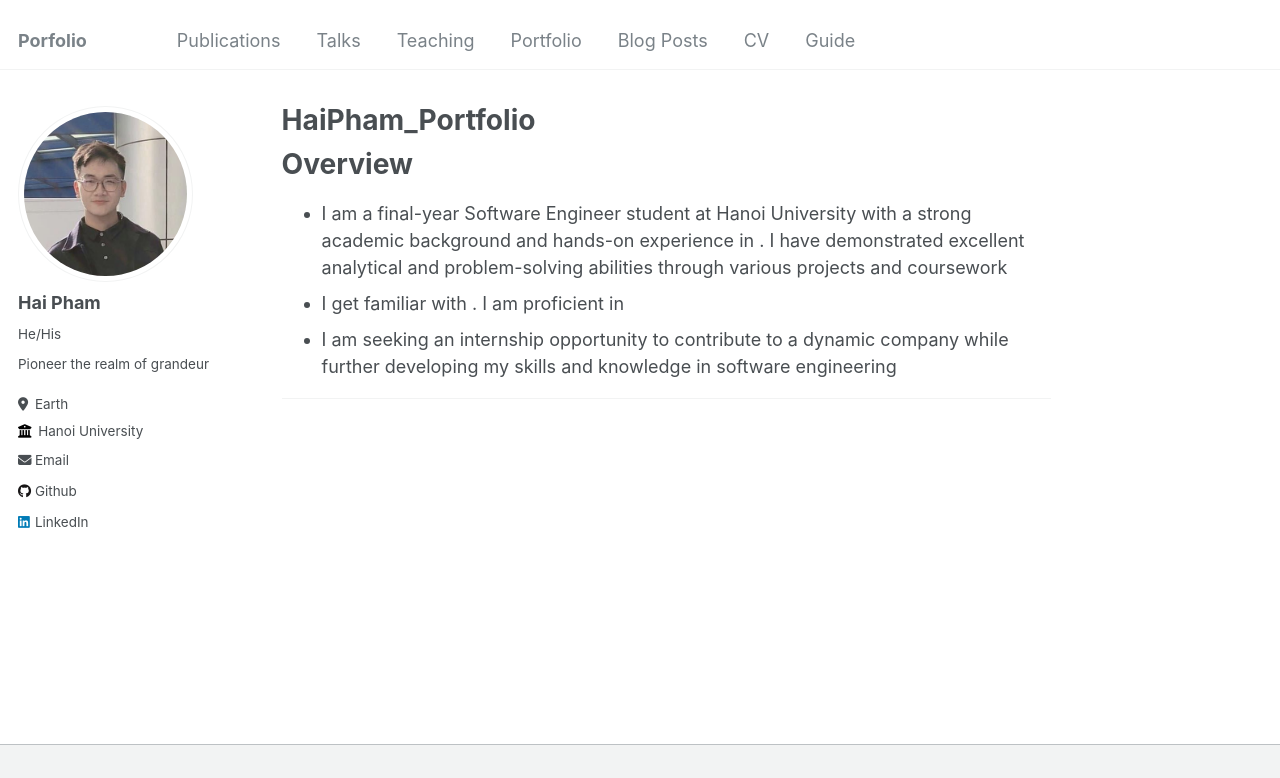
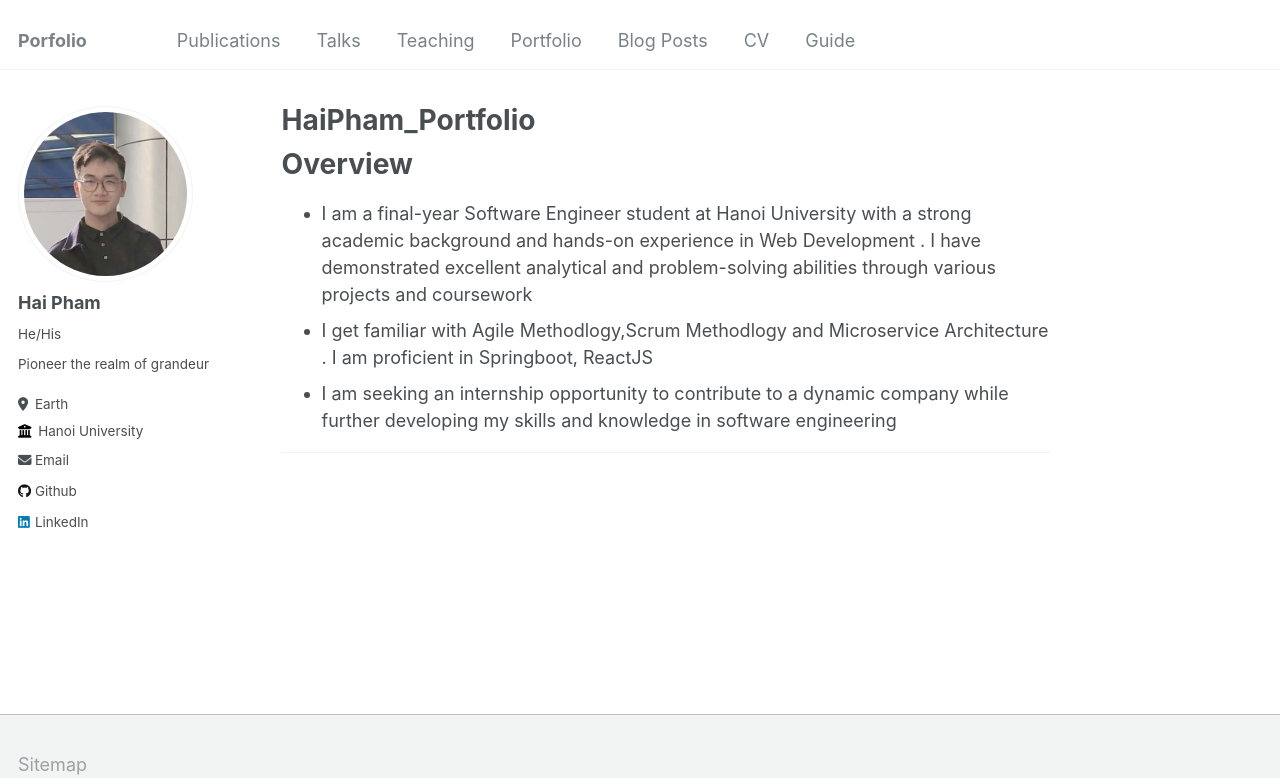
Before and after one commit to phamhaicnttk21/phamhaicnttk21.github.io, a Jekyll site: the page built from _pages/about.md, in a window 1280 px wide. Shown: the top 778 px of the page. Built offline with Jekyll 4.4.1, drawn with Linux system fonts in a browser that asks for light colours; some of the changed text lies outside the part shown; grey boxes are pictures that could not be loaded.

```diff
--- a/_config.yml
+++ b/_config.yml
@@ -118,7 +118,7 @@ yandex_site_verification:
 
 # Social Sharing
 twitter:
-  username: &twitter
+  username: Alex_haipham
 facebook:
   username:
   app_id:
@@ -225,24 +225,24 @@ defaults:
     values:
       layout: single
       author_profile: true
-  # _teaching
-  - scope:
-      path: ""
-      type: teaching
-    values:
-      layout: single
-      author_profile: true
-      share: true
-      comments: true
+  # # _teaching
+  # - scope:
+  #     path: ""
+  #     type: teaching
+  #   values:
+  #     layout: single
+  #     author_profile: true
+  #     share: true
+  #     comments: true
   # _publications
-  - scope:
-      path: ""
-      type: publications
-    values:
-      layout: single
-      author_profile: true
-      share: true
-      comments: true
+  # - scope:
+  #     path: ""
+  #     type: publications
+  #   values:
+  #     layout: single
+  #     author_profile: true
+  #     share: true
+  #     comments: true
   # _portfolio
   - scope:
       path: ""
--- a/_includes/footer.html
+++ /dev/null
@@ -1,22 +0,0 @@
-{% include base_path %}
-
-{% if site.author.github or site.author.bitbucket or site.atom_feed.hide != true %}
-<div class="page__footer-follow">
-  <ul class="social-icons">
-    {% if site.data.ui-text[site.locale].follow_label %}
-      <li><strong>{{ site.data.ui-text[site.locale].follow_label }}</strong></li>
-    {% endif %}
-    {% if site.author.github %}
-      <li><a href="http://github.com/{{ site.author.github }}"><i class="fab fa-github" aria-hidden="true"></i> GitHub</a></li>
-    {% endif %}
-    {% if site.author.bitbucket %}
-      <li><a href="http://bitbucket.org/{{ site.author.bitbucket }}"><i class="fab fa-bitbucket" aria-hidden="true"></i> Bitbucket</a></li>
-    {% endif %}
-    {% if site.atom_feed.hide != true %}
-    <li><a href="{% if site.atom_feed.path %}{{ site.atom_feed.path }}{% else %}{{ base_path }}/feed.xml{% endif %}"><i class="fa fa-fw fa-rss-square" aria-hidden="true"></i> {{ site.data.ui-text[site.locale].feed_label | default: "Feed" }}</a></li>
-    {% endif %}
-  </ul>
-</div>
-{% endif %}
-
-<div class="page__footer-copyright">&copy; {{ site.time | date: '%Y' }} {{ site.name | default: site.title }}. {{ site.data.ui-text[site.locale].powered_by | default: "Powered by" }} <a href="http://jekyllrb.com" rel="nofollow">Jekyll</a> &amp; <a href="https://github.com/academicpages/academicpages.github.io">AcademicPages</a>, a fork of <a href="https://mademistakes.com/work/minimal-mistakes-jekyll-theme/" rel="nofollow">Minimal Mistakes</a>.</div>
--- a/_pages/about.md
+++ b/_pages/about.md
@@ -11,9 +11,9 @@ redirect_from:
 Overview
 ======
 - I am a final-year Software Engineer student at Hanoi University with a strong academic background and hands-on
-experience in . I have demonstrated excellent analytical and problem-solving abilities through various
+experience in Web Development . I have demonstrated excellent analytical and problem-solving abilities through various
 projects and coursework
-- I get familiar with . I am proficient in
+- I get familiar with Agile Methodlogy,Scrum Methodlogy and Microservice Architecture . I am proficient in  Springboot, ReactJS
 - I am seeking an internship opportunity to contribute to a dynamic company while further developing my skills and
 knowledge in software engineering
 
```
